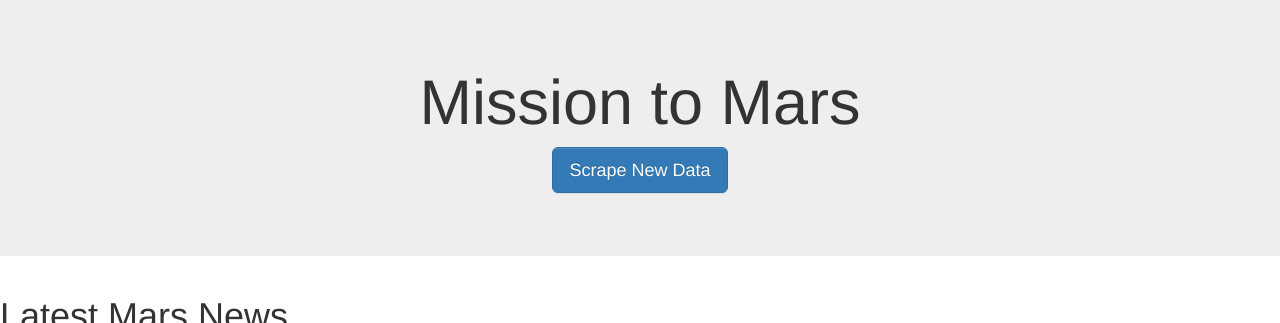
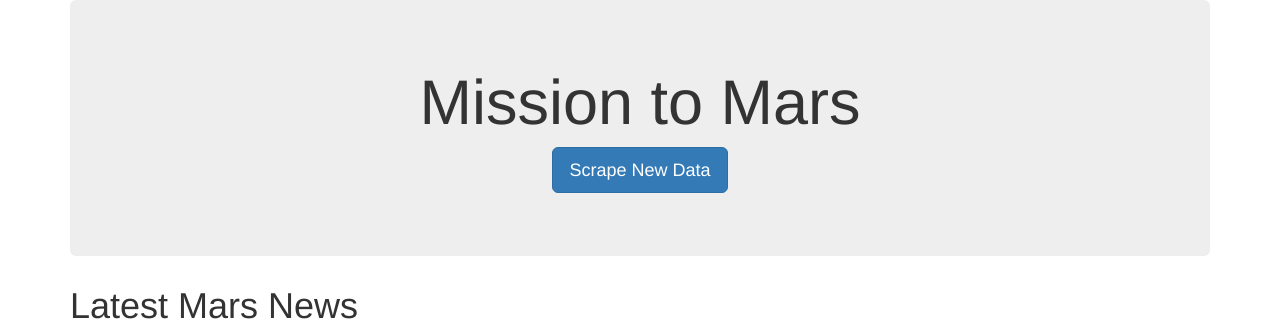
Before and after one commit to CholGurung/Mission_To_Mars_wk_13, a Flask app: template templates/index.html in a window 1280 px wide. Shown: the top 323 px of the page. Run offline with Flask 2, Linux system fonts and the light colour scheme; the template is opened without the code that fills it, so the values that code supplies are empty; some libraries are stand-ins or nearby versions.

Commit message:
correct index and python files to commit

```diff
--- a/app.py
+++ b/app.py
@@ -1,36 +1,58 @@
-from flask import Flask, render_template, jsonify
+from flask import Flask, render_template, jsonify, redirect
 from flask_pymongo import PyMongo
+from flask import send_from_directory
+import os
+import scrape_mars
 import pymongo
-import scrape_mars
-
 
 app = Flask(__name__)
 print(app)
 # Use flask_pymongo to set up mongo connection
 #app.config["MONGO_URI"]= "mongodb://localhost:27017/mars_app"
-#mongo = PyMongo(app)
-conn = 'mongodb://localhost:27017'
-client = pymongo.MongoClient(conn)
-db = client.mars_db
-collection = db.mars_facts
+mongo = PyMongo(app, uri="mongodb://localhost:27017/mars_db")
 
-@app.route("/")
+#conn = 'mongodb://localhost:27017'
+#client =pymongo.MongoClient(conn)
+#db = client.mars_db
+#mars = db.mars_facts.find()
+
+@app.route('/')
 def index():
-    #mars = mongo.db.mars.find_one()
-    mars = list(db.mars_facts.find())
-    return render_template("index.html", mars=mars)
+    mars_facts = mongo.db.mars_facts.find_one()
+    #mars_facts = list(db.mars_facts.find())
+    #mars = list(db.mars_facts.find())
+    return render_template("index.html", mars_facts=mars_facts)
 
 
-@app.route("/scrape")
+@app.route('/scrape')
 def scrape():
-    mars = mongo.db.mars
+    #mars = mongo.db.mars
+    mars_facts = mongo.db.mars_facts
     mars_data = scrape_mars.scrape()
-    mars.update(
-    {},
-    mars_data,
-    upsert=True
+    #print("scrape data in app_py" + str(mars_facts))
+    #mars_facts.update(
+    #{},
+    #mars_facts,
+    #upsert=True
+    #)
+
+    #mycol = mydb["mars_facts"]
+    #db.insert(mars_facts)
+    mars_facts.update(
+        {},
+        mars_data,
+        upsert = True
+
     )
-    return "Scraping Successful!"
+    return redirect("/",code=302)
+
+from flask import send_from_directory
+
+@app.route('/favicon.ico')
+def favicon():
+    return send_from_directory(os.path.join(app.root_path, 'static'), 'favicon.ico', mimetype='image/vnd.microsoft.icon')
+
+
 
 if __name__ == "__main__":
     app.run(debug=True)
--- a/templates/index.html
+++ b/templates/index.html
@@ -2,93 +2,67 @@
 <html lang="en">
 <head>
     <meta charset="UTF-8">
+    <meta http-equiv="X-UA-Compatible" content="IE=edge">
     <meta name="viewport" content="width=device-width, initial-scale=1.0">
     <meta http-equiv="X-UA-Compatible" content="ie=edge">
-    <link rel="stylesheet" href="stylesheet.css">
-    <link rel="stylesheet" href="https://maxcdn.bootstrapcdn.com/bootstrap/3.3.7/css/bootstrap-theme.min.css" integrity="sha384-rHyoN1iRsVXV4nD0JutlnGaslCJuC7uwjduW9SVrLvRYooPp2bWYgmgJQIXwl/Sp" crossorigin="anonymous">
-    <link rel="stylesheet" href="https://maxcdn.bootstrapcdn.com/bootstrap/3.3.7/css/bootstrap.min.css" integrity="sha384-BVYiiSIFeK1dGmJRAkycuHAHRg32OmUcww7on3RYdg4Va+PmSTsz/K68vbdEjh4u" crossorigin="anonymous">
-    <script src="https://maxcdn.bootstrapcdn.com/bootstrap/3.3.7/js/bootstrap.min.js" integrity="sha384-Tc5IQib027qvyjSMfHjOMaLkfuWVxZxUPnCJA7l2mCWNIpG9mGCD8wGNIcPD7Txa" crossorigin="anonymous"></script>
     <title>Mission to Mars</title>
+    <link rel="stylesheet" href="https://maxcdn.bootstrapcdn.com/bootstrap/3.3.7/css/bootstrap.min.css">
 </head>
 <body>
-        <div clas="container">
-                <div class="jumbotron">
-                    <h1 align="center">Mission to Mars</h1>
+    <div class="container">
 
-                    <p align="Center">
-                        <a class="btn btn-primary btn-lg" href="#" role="button">Scrape New Data</a>
-                    </p>
+      <div class="jumbotron text-center">
+        <h1>Mission to Mars</h1>
+        <p><a class="btn btn-primary btn-lg" href="/scrape" role="button">Scrape New Data</a></p>
       </div>
-                <div class="page-header">
-                    <h1>Latest Mars News</h1>
+
+       <h1 class="latest_news"> Latest Mars News</h1>
+      <div class="row" >
+        <div class="col-md-12">
+          <h6 class="heading">{{mars_facts.news_title}} </h6>
+
+          <p style="font-size: 10pt">{{mars_facts.news_content}}</p>
         </div>
       </div>
 
-                {% for data in mars %}
+
+      <div class="row">
         <div class="container-fluid">
-                    <h2>{{data.news_title}}</h2>
-                    <p>{{data.news_paragraph}}</p>
+          <div class="col-md-8">
+                  <h2>Featured Mars Image</h2>
+                  <hr>
+                  <img src = {{ mars_facts.Featured_Image_Url }} width="350" height="200" alt="Fig 1" style="float: left">
           </div>
+          <div class="col-md-4">
+            <h4> Current Weather on Mars </h4>
+            <h4> {{mars_facts.Latest_Mars_Weather}} </h4>
 
-                <div class="container-fluid">
-                    <div class="row">
-                        <div class="col-md-7">
-                            <h3>Featured Image</h3>
-
-                            <img src="{{data.featured_image}}" alt="featured image" style="width: 80%;">
-
-                        </div>
-                        <div class="col-md-5">
-                            <ul>
-                                <h3>Current Mars Weather</h3>
-                                {{data.mars_weather}}
-                            </ul>
-
-
-                            <ul>
-                                <h3>Mars Facts</h3>
-                                {{data.mars_facts_table|safe}}
-                                <a href="{{data.mars_facts_table}}"></a>
-                            </ul>
+            <h5><Strong>Mars Facts</Strong></h5>
+            <div class="table-responsive" style="font-size:8pt">{{ mars_facts.Mars_Facts | safe }}</div>
           </div>
         </div>
         </div>
 
-                <div class="container-fluid">
-                    <H3 align="center">Mars Hemispheres</H3>
-                    <div class="body">
-                    <div class="row">
-                        <div class="col-md-6">
-                            {% for hemisphere in data.hemisphere_img_url[0:2] %}
 
-                            <img src="{{hemisphere['image url']}}" alt="hemisphere" style="width:50%;">
-                            <div class="caption"style="font-weight: bold;">
-                                {{hemisphere['image title']}}
+        <div class ="row">
+            <div class ="col-md-12" style="align-self: center">
+                <h3>Mars Hemisphere</h3>
+            </div>
+        </div>
+        <div class="row justify-content-center">
+          {% for item in mars_facts.Mars_Hemisphere_urls  %}
+           <div class="col-6">
+             <div class="card border-primary mb-3" style="max-width: 80rem;">
+               <div class ="card-body">
+                 <h2 class="card-title">{{item.hems_title}}</h2>
+                <!-- <h3 class="card-title">{{mars_facts.Mars_Hemisphere_urls.hems_title}}</h3> -->
+               </div>
+               <img class="card-img-top" src={{item.image_url}} alt = "Hemisphere Images" style="width:50%">
+               <!--<img class="card-img-top" src="{{mars_facts.Mars_Hemisphere_urls.image_url}}" alt = "Hemisphere Images"> -->
+               </div>
              </div>
            {% endfor %}
         </div>
-                        <div class="col-md-6">
-                            {% for hemisphere in data.hemisphere_img_url[2:4] %}
-
-                            <img src="{{hemisphere['image url']}}" alt="hemisphere" style="width:50%;">
-                            <div class="caption" style="font-weight: bold;">
-                                {{hemisphere['image title']}}
       </div>
-                            {% endfor %}
-
-
-                        </div>
-                    </div>
-                    </div>
-
-                </div>
-
-
-                {% endfor %}
-
-            </div>
-
-        </div>
-
   </body>
 </html>
```
Also changed, not shown: scrape_mars.py (+27 -54 lines), 2 other files. Lines whose indentation alone changed are shown as unchanged.
